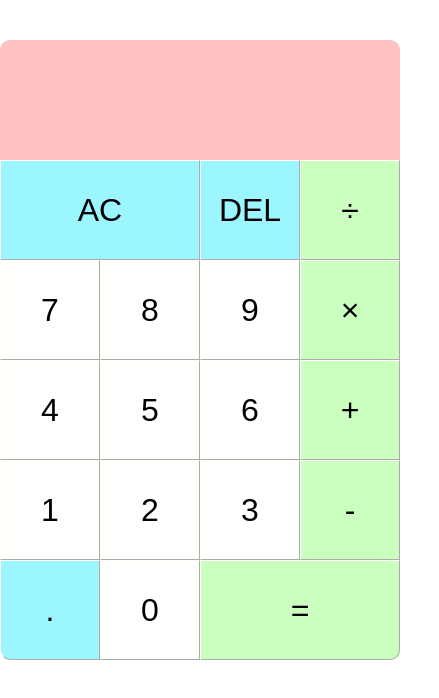
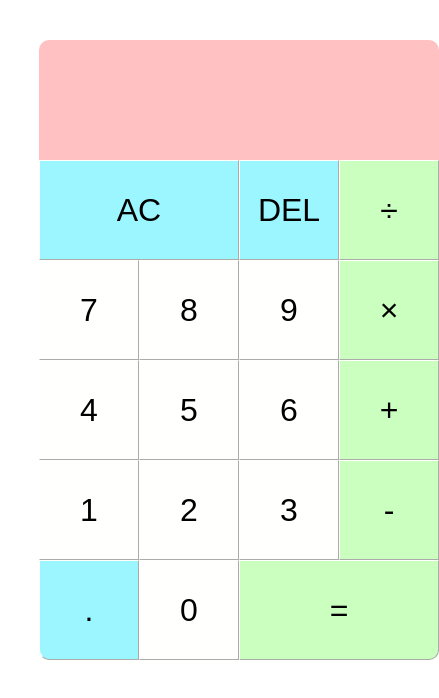
Before and after one commit to kodebae/ReactCalculator, a React (Create React App) app in the folder reactcalculator/: page / in a window 390 px wide. Shown: the top 698 px of the page, 439 px wide, since content can reach past the window. Built offline with nearby package versions, Linux system fonts and the light colour scheme.

Commit message:
fix: style changes

```diff
--- a/reactcalculator/src/index.css
+++ b/reactcalculator/src/index.css
@@ -24,7 +24,7 @@ body {
    margin-right: auto;
    display: block;
    height: 100vh;
-   /* width: 50%; */
+   width: 80vw;
   }
 } /*media query end*/
 
```
